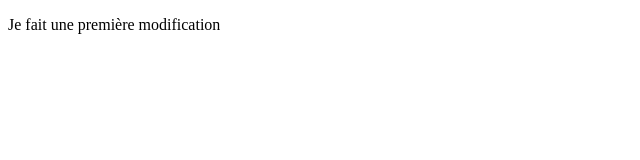
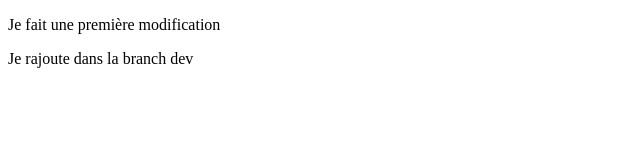
Before and after one commit to mariogino67/Test_git, a plain HTML site: page index.html in a window 1280 px wide. Shown: the whole page, without its empty margins (0-640 px from the left). Drawn offline with Linux system fonts and the light colour scheme.

Commit message:
deux balises p en plus

```diff
--- a/index.html
+++ b/index.html
@@ -7,7 +7,7 @@
     </head>
     <body>
         <p>Je fait une première modification</p>
-
+        <p> Je rajoute dans la branch dev </p>
     <script src="js/app.js"></script>
     </body>
 </html>
```
